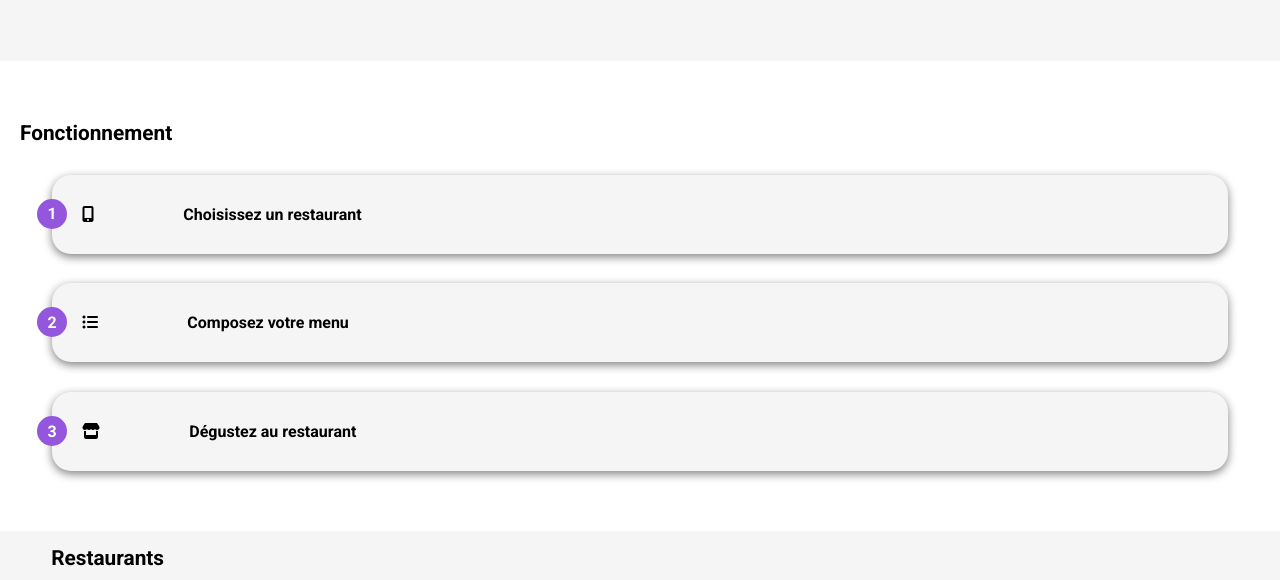
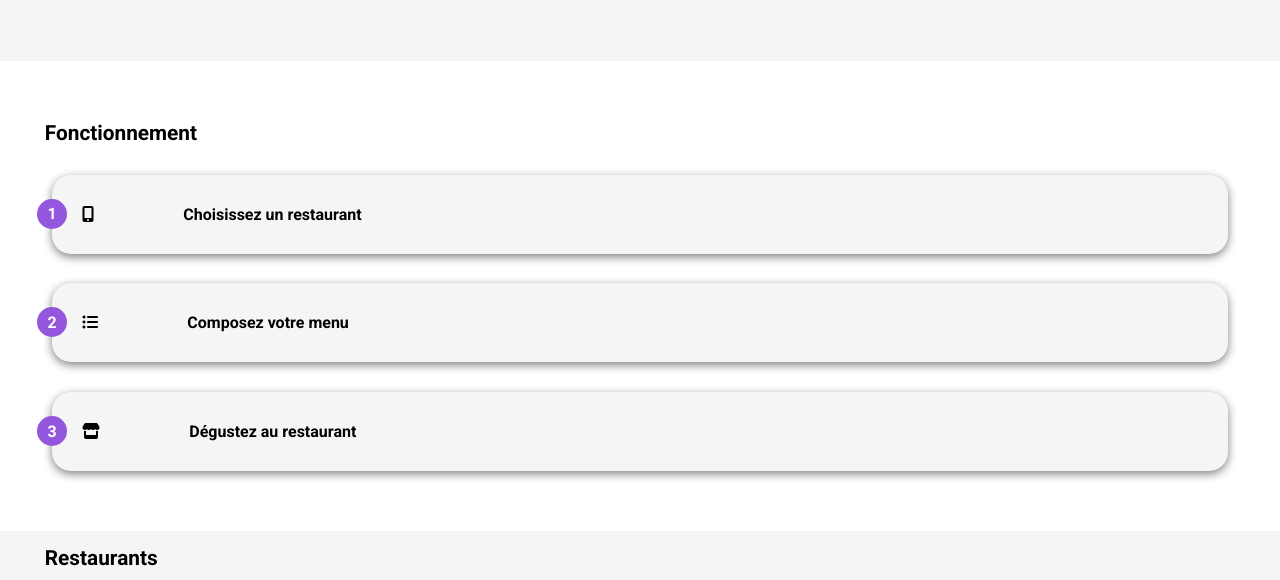
Before and after one commit to YoannLh/YoannLhostis_3_19022021, a website: page index.html in a window 1280 px wide. Shown: the part 420-1000 px from the top of the page. Drawn offline with Linux system fonts and the light colour scheme.

Commit message:
Ajustement titre features

```diff
--- a/sass/main.scss
+++ b/sass/main.scss
@@ -128,7 +128,12 @@ $grey: rgb(245, 245, 245);
 	flex-direction: column;
 	justify-content: space-around;
 	.container-features__title {
-
+		@media screen and (min-width: 1024px) {
+			margin-left: 1.5%;
+		}
+		@media screen and (max-width: 1280px) {
+			margin-left: 2%;
+		}
 	}
 	.container-features__feature {
 		position: relative;
@@ -239,7 +244,7 @@ $grey: rgb(245, 245, 245);
 	}
 	.container-restaurants__title {
 		position: absolute;
-		left: 4%;
+		left: 3.5%;
 		top: 2%;
 	}
 	.container-restaurants--restaurant {
```
Also changed, not shown: public/css/style.css, sass/animationPlate.scss (indentation only), 1 other file.
